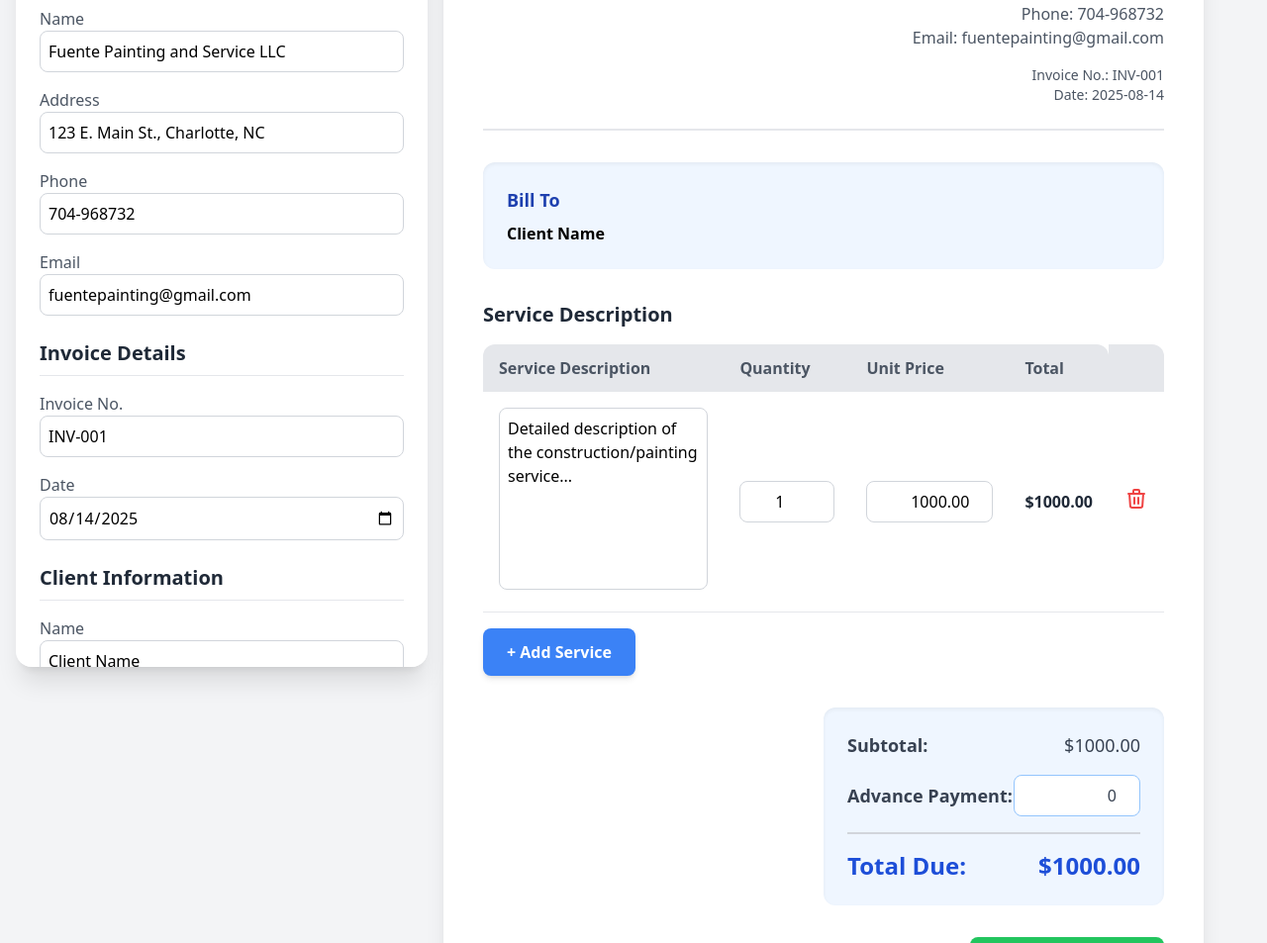
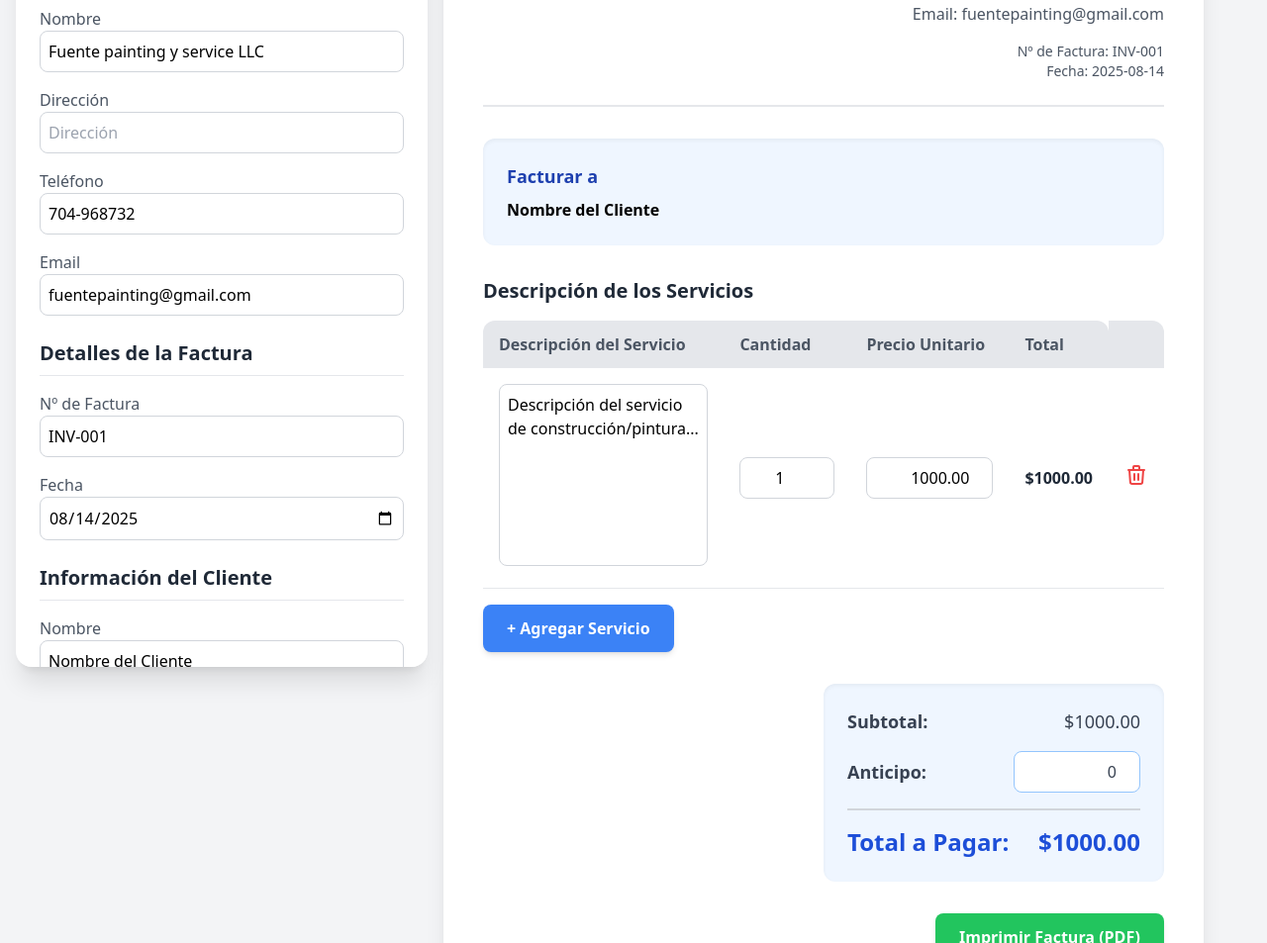
Before and after one commit to marguva17/myinvoiceapp, a plain HTML site: page index.html in a window 1280 px wide. Shown: the part 142-1095 px from the top of the page at 99% size. Drawn offline with nearby package versions, Linux system fonts and the light colour scheme.

Commit message:
Update index.html

```diff
--- a/index.html
+++ b/index.html
@@ -1,13 +1,13 @@
 <!DOCTYPE html>
-<html lang="en">
+<html lang="es">
 <head>
     <meta charset="UTF-8">
     <meta name="viewport" content="width=device-width, initial-scale=1.0">
-    <title>Invoice Generator</title>
-    <!-- Tailwind CSS from CDN for a modern and responsive design -->
+    <title>Generador de Facturas</title>
+    <!-- Tailwind CSS desde CDN para un diseño moderno y responsive -->
     <script src="https://cdn.tailwindcss.com"></script>
     <style>
-        /* Custom styles for printing */
+        /* Estilos personalizados para impresión */
         @media print {
             body {
                 -webkit-print-color-adjust: exact;
@@ -25,7 +25,7 @@
                 margin: 0 auto;
                 padding: 0;
                 font-size: 10pt;
-                transform: scale(0.75); /* Scale to 75% to ensure it fits */
+                transform: scale(0.75); /* Escala al 75% para asegurar el ajuste */
                 transform-origin: top left;
             }
             #main-invoice, #advance-receipt {
@@ -49,24 +49,24 @@
 </head>
 <body class="bg-gray-100 font-sans">
     <div class="flex flex-col lg:flex-row p-4 gap-4 items-start min-h-screen">
-        <!-- Edit Panel -->
+        <!-- Panel de edición -->
         <div class="lg:w-1/3 bg-white p-6 rounded-2xl shadow-xl space-y-6 print-hidden overflow-y-auto max-h-screen sticky top-4">
-            <h2 class="text-2xl font-bold text-blue-700">Edit Information</h2>
+            <h2 class="text-2xl font-bold text-blue-700">Editar Información</h2>
 
-            <!-- Company Details -->
+            <!-- Detalles de la Compañía -->
             <div class="space-y-4">
-                <h3 class="text-xl font-bold text-gray-800 border-b pb-2">Your Company</h3>
+                <h3 class="text-xl font-bold text-gray-800 border-b pb-2">Tu Compañía</h3>
                 <div>
-                    <label class="block text-gray-600">Name</label>
-                    <input type="text" id="company-name-input" class="w-full p-2 border border-gray-300 rounded-lg" placeholder="Company Name">
+                    <label class="block text-gray-600">Nombre</label>
+                    <input type="text" id="company-name-input" class="w-full p-2 border border-gray-300 rounded-lg" placeholder="Nombre de la Compañía">
                 </div>
                 <div>
-                    <label class="block text-gray-600">Address</label>
-                    <input type="text" id="company-address-input" class="w-full p-2 border border-gray-300 rounded-lg" placeholder="Address">
+                    <label class="block text-gray-600">Dirección</label>
+                    <input type="text" id="company-address-input" class="w-full p-2 border border-gray-300 rounded-lg" placeholder="Dirección">
                 </div>
                 <div>
-                    <label class="block text-gray-600">Phone</label>
-                    <input type="tel" id="company-phone-input" class="w-full p-2 border border-gray-300 rounded-lg" placeholder="Phone">
+                    <label class="block text-gray-600">Teléfono</label>
+                    <input type="tel" id="company-phone-input" class="w-full p-2 border border-gray-300 rounded-lg" placeholder="Teléfono">
                 </div>
                 <div>
                     <label class="block text-gray-600">Email</label>
@@ -74,42 +74,42 @@
                 </div>
             </div>
 
-            <!-- Invoice Details -->
+            <!-- Detalles de la Factura -->
             <div class="space-y-4">
-                <h3 class="text-xl font-bold text-gray-800 border-b pb-2">Invoice Details</h3>
+                <h3 class="text-xl font-bold text-gray-800 border-b pb-2">Detalles de la Factura</h3>
                 <div>
-                    <label class="block text-gray-600">Invoice No.</label>
-                    <input type="text" id="invoice-number-input" class="w-full p-2 border border-gray-300 rounded-lg" placeholder="Invoice Number">
+                    <label class="block text-gray-600">Nº de Factura</label>
+                    <input type="text" id="invoice-number-input" class="w-full p-2 border border-gray-300 rounded-lg" placeholder="Número de Factura">
                 </div>
                 <div>
-                    <label class="block text-gray-600">Date</label>
+                    <label class="block text-gray-600">Fecha</label>
                     <input type="date" id="invoice-date-input" class="w-full p-2 border border-gray-300 rounded-lg">
                 </div>
             </div>
 
-            <!-- Client Details -->
+            <!-- Detalles del Cliente -->
             <div class="space-y-4">
-                <h3 class="text-xl font-bold text-gray-800 border-b pb-2">Client Information</h3>
+                <h3 class="text-xl font-bold text-gray-800 border-b pb-2">Información del Cliente</h3>
                 <div>
-                    <label class="block text-gray-600">Name</label>
-                    <input type="text" id="client-name-input" class="w-full p-2 border border-gray-300 rounded-lg" placeholder="Client Name">
+                    <label class="block text-gray-600">Nombre</label>
+                    <input type="text" id="client-name-input" class="w-full p-2 border border-gray-300 rounded-lg" placeholder="Nombre del Cliente">
                 </div>
                 <div>
-                    <label class="block text-gray-600">Address</label>
-                    <input type="text" id="client-address-input" class="w-full p-2 border border-gray-300 rounded-lg" placeholder="Client Address">
+                    <label class="block text-gray-600">Dirección</label>
+                    <input type="text" id="client-address-input" class="w-full p-2 border border-gray-300 rounded-lg" placeholder="Dirección del Cliente">
                 </div>
                 <div>
-                    <label class="block text-gray-600">Phone</label>
-                    <input type="tel" id="client-phone-input" class="w-full p-2 border border-gray-300 rounded-lg" placeholder="Client Phone">
+                    <label class="block text-gray-600">Teléfono</label>
+                    <input type="tel" id="client-phone-input" class="w-full p-2 border border-gray-300 rounded-lg" placeholder="Teléfono del Cliente">
                 </div>
                 <div>
                     <label class="block text-gray-600">Email</label>
-                    <input type="email" id="client-email-input" class="w-full p-2 border border-gray-300 rounded-lg" placeholder="Client Email">
+                    <input type="email" id="client-email-input" class="w-full p-2 border border-gray-300 rounded-lg" placeholder="Email del Cliente">
                 </div>
             </div>
         </div>
 
-        <!-- Invoice Render Area -->
+        <!-- Área de renderizado del invoice -->
         <div id="invoice-render-area" class="lg:w-2/3 flex-1">
             <div id="invoice-container" class="w-full max-w-3xl bg-white shadow-xl rounded-2xl overflow-hidden print:shadow-none print:m-0">
                 <!-- Main Invoice Section -->
@@ -117,25 +117,25 @@
                     <!-- Header Section -->
                     <header class="flex flex-col md:flex-row justify-between items-start mb-8 border-b-2 border-gray-200 pb-6">
                         <div class="flex-1 mb-4 md:mb-0">
-                            <h1 class="text-4xl font-extrabold text-blue-700">INVOICE</h1>
+                            <h1 class="text-4xl font-extrabold text-blue-700">FACTURA</h1>
                         </div>
-                        <!-- Company and Invoice Info -->
+                        <!-- Información de la compañía y factura -->
                         <div class="flex-1 md:text-right">
                             <h2 class="text-2xl font-bold text-gray-800" id="display-company-name"></h2>
                             <p class="text-gray-600" id="display-company-address"></p>
-                            <p class="text-gray-600">Phone: <span id="display-company-phone"></span></p>
+                            <p class="text-gray-600">Tel: <span id="display-company-phone"></span></p>
                             <p class="text-gray-600">Email: <span id="display-company-email"></span></p>
                             <div class="mt-4 text-sm text-gray-600">
-                                <p>Invoice No.: <span id="display-invoice-number"></span></p>
-                                <p>Date: <span id="display-invoice-date"></span></p>
+                                <p>Nº de Factura: <span id="display-invoice-number"></span></p>
+                                <p>Fecha: <span id="display-invoice-date"></span></p>
                             </div>
                         </div>
                     </header>
 
-                    <!-- Bill To -->
+                    <!-- Facturar a -->
                     <section class="mb-8">
                         <div class="bg-blue-50 p-6 rounded-xl shadow-inner">
-                            <h3 class="text-lg font-bold mb-2 text-blue-800">Bill To</h3>
+                            <h3 class="text-lg font-bold mb-2 text-blue-800">Facturar a</h3>
                             <div class="flex flex-col space-y-2">
                                 <p class="font-bold" id="display-client-name"></p>
                             </div>
@@ -144,14 +144,14 @@
 
                     <!-- Services Table -->
                     <section class="mb-8">
-                        <h3 class="text-xl font-bold mb-4 text-gray-800">Service Description</h3>
+                        <h3 class="text-xl font-bold mb-4 text-gray-800">Descripción de los Servicios</h3>
                         <div class="overflow-x-auto">
                             <table class="w-full text-left table-auto border-collapse">
                                 <thead>
                                     <tr class="bg-gray-200">
-                                        <th class="py-3 px-4 font-bold text-gray-600 rounded-tl-xl">Service Description</th>
-                                        <th class="py-3 px-4 font-bold text-gray-600">Quantity</th>
-                                        <th class="py-3 px-4 font-bold text-gray-600">Unit Price</th>
+                                        <th class="py-3 px-4 font-bold text-gray-600 rounded-tl-xl">Descripción del Servicio</th>
+                                        <th class="py-3 px-4 font-bold text-gray-600">Cantidad</th>
+                                        <th class="py-3 px-4 font-bold text-gray-600">Precio Unitario</th>
                                         <th class="py-3 px-4 font-bold text-gray-600 rounded-tr-xl">Total</th>
                                         <th class="py-3 px-4 rounded-tr-xl print-hidden"></th>
                                     </tr>
@@ -160,7 +160,7 @@
                             </table>
                         </div>
                         <button id="add-service-btn" class="mt-4 px-6 py-3 bg-blue-500 text-white font-bold rounded-lg shadow-md hover:bg-blue-600 transition duration-300 ease-in-out transform hover:scale-105 print-hidden">
-                            + Add Service
+                            + Agregar Servicio
                         </button>
                     </section>
 
@@ -173,11 +173,11 @@
                                     <span class="text-lg">$<span id="subtotal-display"></span></span>
                                 </div>
                                 <div class="flex justify-between items-center text-gray-700">
-                                    <span class="font-semibold text-lg">Advance Payment:</span>
-                                    <input type="number" id="advance-payment-input" class="w-32 p-2 border border-blue-300 rounded-lg text-right focus:outline-none focus:ring-2 focus:ring-blue-500" value="0">
+                                    <span class="font-semibold text-lg">Anticipo:</span>
+                                    <input type="number" id="advance-payment-input" class="w-32 p-2 border border-blue-300 rounded-lg text-right focus:outline-none focus:ring-2 focus:ring-blue-500" value="0" placeholder="$">
                                 </div>
                                 <div class="flex justify-between items-center text-2xl font-bold text-blue-700 border-t-2 border-gray-300 pt-4">
-                                    <span>Total Due:</span>
+                                    <span>Total a Pagar:</span>
                                     <span>$<span id="total-display"></span></span>
                                 </div>
                             </div>
@@ -187,10 +187,10 @@
                     <!-- Buttons Section -->
                     <footer class="mt-8 flex flex-col sm:flex-row justify-center sm:justify-end gap-4 print-hidden">
                         <button id="print-invoice-btn" class="px-6 py-3 bg-green-500 text-white font-bold rounded-lg shadow-md hover:bg-green-600 transition duration-300 ease-in-out transform hover:scale-105">
-                            Print Invoice (PDF)
+                            Imprimir Factura (PDF)
                         </button>
                         <button id="print-advance-receipt-btn" class="px-6 py-3 bg-purple-500 text-white font-bold rounded-lg shadow-md hover:bg-purple-600 transition duration-300 ease-in-out transform hover:scale-105">
-                            Print Advance Receipt (PDF)
+                            Imprimir Recibo de Anticipo (PDF)
                         </button>
                     </footer>
                 </div>
@@ -199,30 +199,30 @@
                 <div id="advance-receipt" class="p-6 md:p-10 print-hidden">
                     <header class="flex flex-col md:flex-row justify-between items-start mb-8 border-b-2 border-gray-200 pb-6">
                         <div class="flex-1 mb-4 md:mb-0">
-                            <h1 class="text-4xl font-extrabold text-purple-700">ADVANCE RECEIPT</h1>
-                            <p class="text-gray-600">Invoice No.: <span id="receipt-invoice-number"></span></p>
-                            <p class="text-gray-600">Date: <span id="receipt-invoice-date"></span></p>
+                            <h1 class="text-4xl font-extrabold text-purple-700">RECIBO DE ANTICIPO</h1>
+                            <p class="text-gray-600">Nº de Factura: <span id="receipt-invoice-number"></span></p>
+                            <p class="text-gray-600">Fecha: <span id="receipt-invoice-date"></span></p>
                         </div>
-                        <!-- Company information, now fetched from the edit panel -->
+                        <!-- Información de la compañía, ahora obtenida del panel de edición -->
                         <div class="flex-1 md:text-right">
                             <h2 class="text-2xl font-bold text-gray-800" id="receipt-company-name"></h2>
                             <p class="text-gray-600" id="receipt-company-address"></p>
-                            <p class="text-gray-600">Phone: <span id="receipt-company-phone"></span></p>
+                            <p class="text-gray-600">Tel: <span id="receipt-company-phone"></span></p>
                             <p class="text-gray-600">Email: <span id="receipt-company-email"></span></p>
                         </div>
                     </header>
                     <div class="bg-purple-50 p-6 rounded-xl shadow-inner mb-8">
-                        <h3 class="text-lg font-bold mb-2 text-purple-800">Receipt for</h3>
+                        <h3 class="text-lg font-bold mb-2 text-purple-800">Recibo para</h3>
                         <p class="text-gray-700 font-semibold" id="receipt-client-name"></p>
                     </div>
                     <div class="flex justify-between items-center text-4xl font-bold text-purple-700 border-t-2 border-gray-300 pt-8">
-                        <span>Advance Payment Received:</span>
+                        <span>Anticipo Recibido:</span>
                         <span>$<span id="receipt-advance-amount"></span></span>
                     </div>
                     <div class="mt-16 text-center">
-                        <p class="text-gray-600 mb-2">Thank you for your business.</p>
+                        <p class="text-gray-600 mb-2">Gracias por su confianza.</p>
                         <div class="border-t border-gray-400 mt-12 w-1/2 mx-auto"></div>
-                        <p class="mt-2 text-gray-600">Signature of Receipt</p>
+                        <p class="mt-2 text-gray-600">Firma de Recibido</p>
                     </div>
                 </div>
             </div>
@@ -230,29 +230,29 @@
     </div>
 
     <script>
-        // Initial application data
+        // Definición de los datos iniciales de la aplicación
         let company = {
-            name: 'Fuente Painting and Service LLC',
-            address: '123 E. Main St., Charlotte, NC',
+            name: 'Fuente painting y service LLC',
+            address: '',
             phone: '704-968732',
             email: 'fuentepainting@gmail.com'
         };
         let client = {
-            name: 'Client Name',
-            address: 'Client Address',
+            name: 'Nombre del Cliente',
+            address: 'Dirección del Cliente',
             phone: '555-0000',
-            email: 'client@email.com'
+            email: 'cliente@email.com'
         };
         let invoice = {
             number: 'INV-001',
             date: new Date().toISOString().slice(0, 10),
         };
         let services = [
-            { id: 1, description: 'Detailed description of the construction/painting service...', quantity: 1, price: 1000.00 },
+            { id: 1, description: 'Descripción del servicio de construcción/pintura...', quantity: 1, price: 1000.00 },
         ];
         let advancePayment = 0;
 
-        // Function to update totals and display
+        // Función para actualizar los totales y el display
         function updateDisplay() {
             const subtotal = services.reduce((acc, service) => acc + (service.quantity * service.price), 0);
             const total = subtotal - advancePayment;
@@ -275,7 +275,7 @@
             }
         }
 
-        // Function to update the services table
+        // Función para actualizar la tabla de servicios
         function updateServicesTable() {
             const tbody = document.getElementById('services-tbody');
             if (!tbody) return;
@@ -289,7 +289,7 @@
                         <input type="number" data-id="${service.id}" data-field="quantity" class="w-24 p-2 border border-gray-300 rounded-lg text-center focus:outline-none focus:ring-2 focus:ring-blue-500" value="${service.quantity}">
                     </td>
                     <td class="py-4 px-4">
-                        <input type="number" data-id="${service.id}" data-field="price" class="w-32 p-2 border border-gray-300 rounded-lg text-right focus:outline-none focus:ring-2 focus:ring-blue-500" value="${service.price.toFixed(2)}">
+                        <input type="number" data-id="${service.id}" data-field="price" class="w-32 p-2 border border-gray-300 rounded-lg text-right focus:outline-none focus:ring-2 focus:ring-blue-500" value="${service.price.toFixed(2)}" placeholder="$">
                     </td>
                     <td class="py-4 px-4 font-bold text-gray-800">
                         $${(service.quantity * service.price).toFixed(2)}
@@ -304,16 +304,16 @@
                 </tr>
             `).join('');
 
-            // Adjust textarea height
+            // Ajustar la altura de las textareas
             tbody.querySelectorAll('textarea').forEach(textarea => {
                 textarea.style.height = 'auto';
                 textarea.style.height = textarea.scrollHeight + 'px';
             });
         }
 
-        // Function to attach event listeners
+        // Función para adjuntar los manejadores de eventos
         function attachEventListeners() {
-            // Handlers for edit panel fields
+            // Manejadores para los campos del panel de edición
             document.getElementById('company-name-input').addEventListener('input', (e) => {
                 company.name = e.target.value;
                 document.getElementById('display-company-name').innerText = company.name;
@@ -367,20 +367,20 @@
                 document.getElementById('receipt-client-email').innerText = client.email;
             });
 
-            // Handlers for invoice data fields
+            // Manejadores para los campos de datos del invoice
             document.getElementById('advance-payment-input').addEventListener('input', (e) => {
                 advancePayment = parseFloat(e.target.value) || 0;
                 updateDisplay();
             });
 
-            // Handler for add service button
+            // Manejador para agregar servicio
             document.getElementById('add-service-btn').addEventListener('click', () => {
                 services.push({ id: Date.now(), description: '', quantity: 1, price: 0 });
                 updateServicesTable();
                 updateDisplay();
             });
 
-            // Handlers for the services table
+            // Manejadores para la tabla de servicios
             const servicesTbody = document.getElementById('services-tbody');
             if (servicesTbody) {
                 servicesTbody.addEventListener('input', (e) => {
@@ -390,7 +390,7 @@
                     const value = target.value;
 
                     if (target.tagName.toLowerCase() === 'textarea' && field === 'description') {
-                        // Logic to auto-resize textarea
+                        // Lógica para auto-redimensionar el textarea
                         target.style.height = 'auto';
                         target.style.height = target.scrollHeight + 'px';
                         services = services.map(service =>
@@ -398,7 +398,7 @@
                         );
                     } else {
                         services = services.map(service =>
-                            service.id === id ? { ...service, [field]: parseFloat(value) || value } : service
+                            service.id === id ? { ...service, [field]: parseFloat(value) || 0 } : service
                         );
                     }
                     updateDisplay();
@@ -414,7 +414,7 @@
                 });
             }
 
-            // Print handlers
+            // Manejadores de impresión
             document.getElementById('print-invoice-btn').addEventListener('click', () => {
                 const mainInvoice = document.getElementById('main-invoice');
                 const advanceReceipt = document.getElementById('advance-receipt');
@@ -438,7 +438,7 @@
             }
         }
 
-        // Function to update the edit panel with current data
+        // Función para actualizar el panel de edición con los datos actuales
         function updateEditorPanel() {
             document.getElementById('company-name-input').value = company.name;
             document.getElementById('company-address-input').value = company.address;
@@ -453,7 +453,7 @@
             document.getElementById('invoice-number-input').value = invoice.number;
             document.getElementById('invoice-date-input').value = invoice.date;
 
-            // Update the invoice view
+            // Actualizar la vista de la factura
             updateInvoiceDisplay();
         }
 
@@ -504,11 +504,11 @@
             updateDisplay();
         }
 
-        // Initialization function
+        // Función de inicialización
         function initializeApp() {
-            attachEventListeners(); // Attach events once
+            attachEventListeners(); // Adjunta los eventos una sola vez
 
-            // Initialize input fields with default data
+            // Inicializar campos de entrada con los datos por defecto
             updateEditorPanel();
         }
 
```
